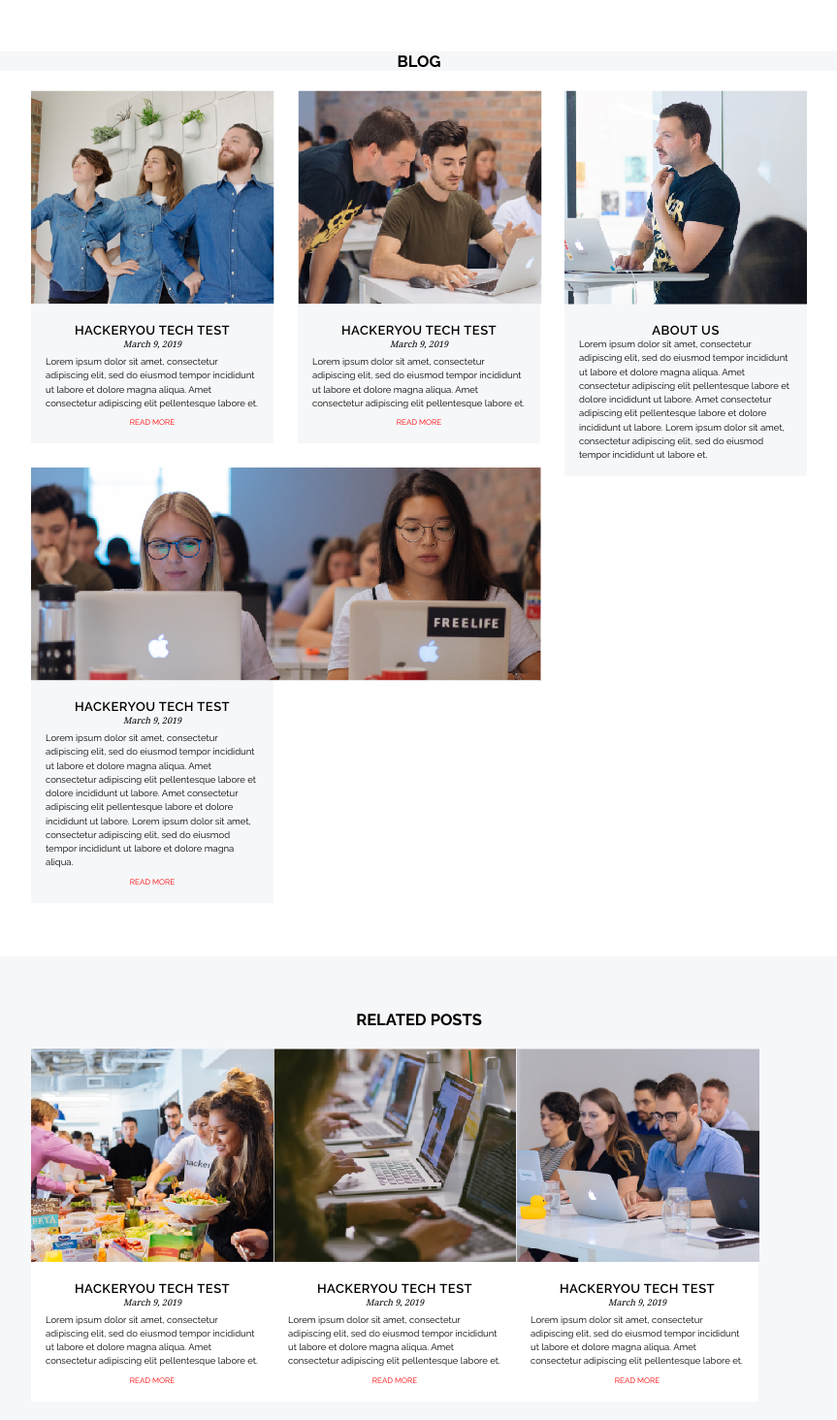
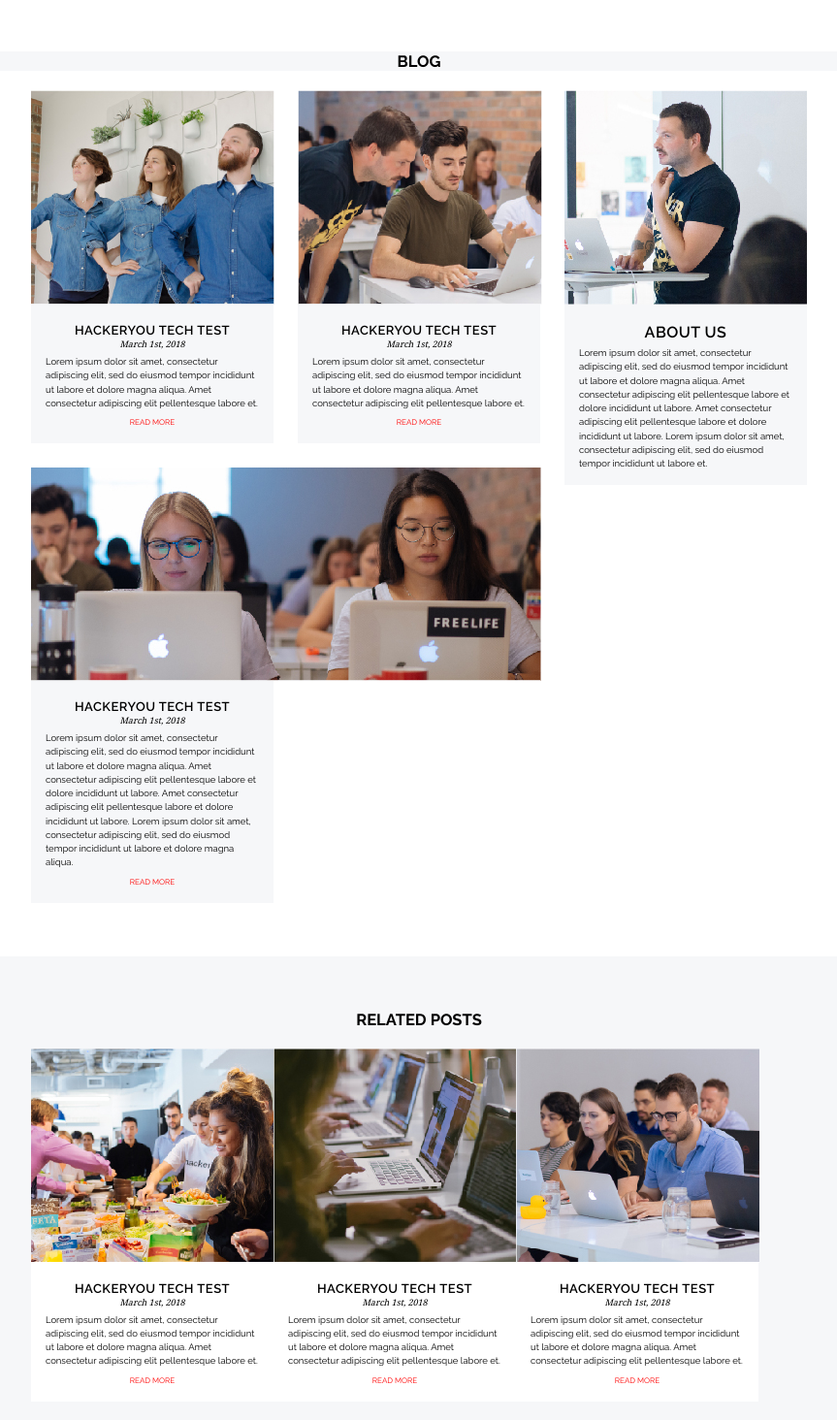
Before and after one commit to arontolentino/hackeryou-tech-challenge-2019, a Vue app: page / in a window 1280 px wide. Shown: the part 572-2036 px from the top of the page at 97% size, without its empty margins (208-1071 px from the left). Built offline with nearby package versions, Linux system fonts and the light colour scheme.

Commit message:
Update Firebase hosting config

```diff
--- a/src/App.vue
+++ b/src/App.vue
@@ -28,6 +28,7 @@
       </div>
     </header>
 
+    <main>
       <section class="hero">
         <div class="wrapper">
           <div class="hero__content">
@@ -50,38 +51,38 @@
         <div class="wrapper">
           <div class="blog__list">
             <div class="blog__entry">
-            <img src="../src/assets/image-2.jpg" />
-            <div class="blog__content">
+              <img src="../src/assets/image-2.jpg" alt="test" />
+              <article class="blog__content">
                 <h3>HackerYou Tech Test</h3>
-              <h4>March 9, 2019</h4>
+                <h4>March 1st, 2018</h4>
                 <p>
                   Lorem ipsum dolor sit amet, consectetur adipiscing elit, sed do
                   eiusmod tempor incididunt ut labore et dolore magna aliqua. Amet
                   consectetur adipiscing elit pellentesque labore et.
                 </p>
                 <a href="#">Read More</a>
-            </div>
+              </article>
             </div>
 
             <div class="blog__entry">
-            <img src="../src/assets/image-3.jpg" />
-            <div class="blog__content">
+              <img src="../src/assets/image-3.jpg" alt="test" />
+              <article class="blog__content">
                 <h3>HackerYou Tech Test</h3>
-              <h4>March 9, 2019</h4>
+                <h4>March 1st, 2018</h4>
                 <p>
                   Lorem ipsum dolor sit amet, consectetur adipiscing elit, sed do
                   eiusmod tempor incididunt ut labore et dolore magna aliqua. Amet
                   consectetur adipiscing elit pellentesque labore et.
                 </p>
                 <a href="#">Read More</a>
-            </div>
+              </article>
             </div>
 
-          <div class="blog__entry blog__entry-large">
-            <img src="../src/assets/image-5.jpg" />
-            <div class="blog__content">
+            <div class="blog__entry">
+              <img src="../src/assets/image-5.jpg" alt="test" />
+              <article class="blog__content">
                 <h3>HackerYou Tech Test</h3>
-              <h4>March 9, 2019</h4>
+                <h4>March 1st, 2018</h4>
                 <p>
                   Lorem ipsum dolor sit amet, consectetur adipiscing elit, sed do
                   eiusmod tempor incididunt ut labore et dolore magna aliqua. Amet
@@ -91,16 +92,15 @@
                   eiusmod tempor incididunt ut labore et dolore magna aliqua.
                 </p>
                 <a href="#">Read More</a>
-            </div>
+              </article>
             </div>
           </div>
 
           <div class="blog__about">
             <div class="blog__entry">
-            <img src="../src/assets/image-4.jpg" />
-            <div class="blog__content">
+              <img src="../src/assets/image-4.jpg" alt="test" />
+              <article class="blog__content">
                 <h3>About Us</h3>
-
                 <p>
                   Lorem ipsum dolor sit amet, consectetur adipiscing elit, sed do
                   eiusmod tempor incididunt ut labore et dolore magna aliqua. Amet
@@ -109,7 +109,7 @@
                   incididunt ut labore. Lorem ipsum dolor sit amet, consectetur adipiscing elit, sed do
                   eiusmod tempor incididunt ut labore et.
                 </p>
-            </div>
+              </article>
             </div>
           </div>
         </div>
@@ -123,49 +123,52 @@
         <div class="wrapper">
           <div class="related-posts__list">
             <div class="blog__entry blog__entry--related">
-            <img src="../src/assets/image-6.jpg" />
-            <div class="blog__content">
+              <img src="../src/assets/image-6.jpg" alt="test" />
+              <article class="blog__content">
                 <h3>HackerYou Tech Test</h3>
-              <h4>March 9, 2019</h4>
+                <h4>March 1st, 2018</h4>
                 <p>
                   Lorem ipsum dolor sit amet, consectetur adipiscing elit, sed do
                   eiusmod tempor incididunt ut labore et dolore magna aliqua. Amet
                   consectetur adipiscing elit pellentesque labore et.
                 </p>
                 <a href="#">Read More</a>
-            </div>
+              </article>
             </div>
 
             <div class="blog__entry blog__entry--related">
-            <img src="../src/assets/image-7.jpg" />
-            <div class="blog__content">
+              <img src="../src/assets/image-7.jpg" alt="test" />
+              <article class="blog__content">
                 <h3>HackerYou Tech Test</h3>
-              <h4>March 9, 2019</h4>
+                <h4>March 1st, 2018</h4>
                 <p>
                   Lorem ipsum dolor sit amet, consectetur adipiscing elit, sed do
                   eiusmod tempor incididunt ut labore et dolore magna aliqua. Amet
                   consectetur adipiscing elit pellentesque labore et.
                 </p>
                 <a href="#">Read More</a>
-            </div>
+              </article>
             </div>
 
             <div class="blog__entry blog__entry--related">
-            <img src="../src/assets/image-8.jpg" />
-            <div class="blog__content">
+              <img src="../src/assets/image-8.jpg" alt="test" />
+              <article class="blog__content">
                 <h3>HackerYou Tech Test</h3>
-              <h4>March 9, 2019</h4>
+                <h4>March 1st, 2018</h4>
                 <p>
                   Lorem ipsum dolor sit amet, consectetur adipiscing elit, sed do
                   eiusmod tempor incididunt ut labore et dolore magna aliqua. Amet
                   consectetur adipiscing elit pellentesque labore et.
                 </p>
                 <a href="#">Read More</a>
-            </div>
+              </article>
             </div>
           </div>
         </div>
       </section>
+    </main>
+
+    <footer></footer>
   </div>
 </template>
 
@@ -226,10 +229,6 @@ body {
   background-color: #fff;
 }
 
-.blog__entry--large {
-  width: 100%;
-}
-
 .blog__content {
   padding: 15px;
 }
@@ -246,10 +245,10 @@ body {
   font-style: italic;
   font-weight: 500;
   font-size: 9px;
-  margin-bottom: 5px;
 }
 
 .blog__content p {
+  padding-top: 5px;
   font-size: 9.5px;
   text-align: left;
   line-height: 1.5;
@@ -362,6 +361,10 @@ body {
   flex-basis: 250px;
 }
 
+.blog__about h3 {
+  font-size: 16px;
+}
+
 /**** RELATED POSTS ****/
 .related-posts {
   background-color: #f6f7f9;
```
Also changed, not shown: firebase.json. Lines whose indentation alone changed are shown as unchanged.
